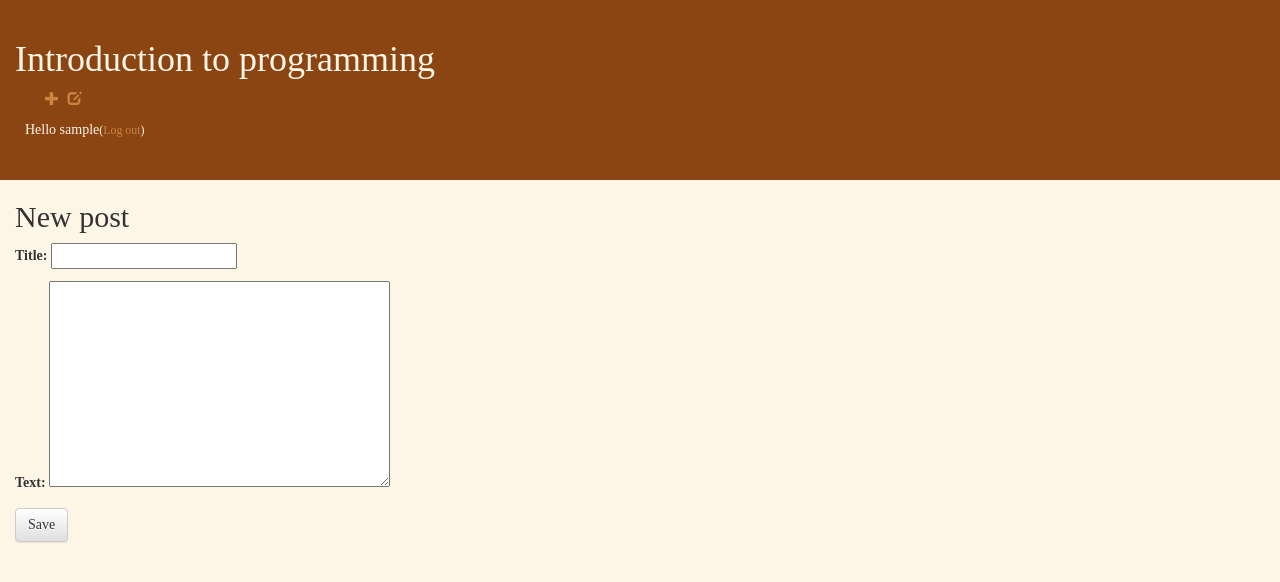
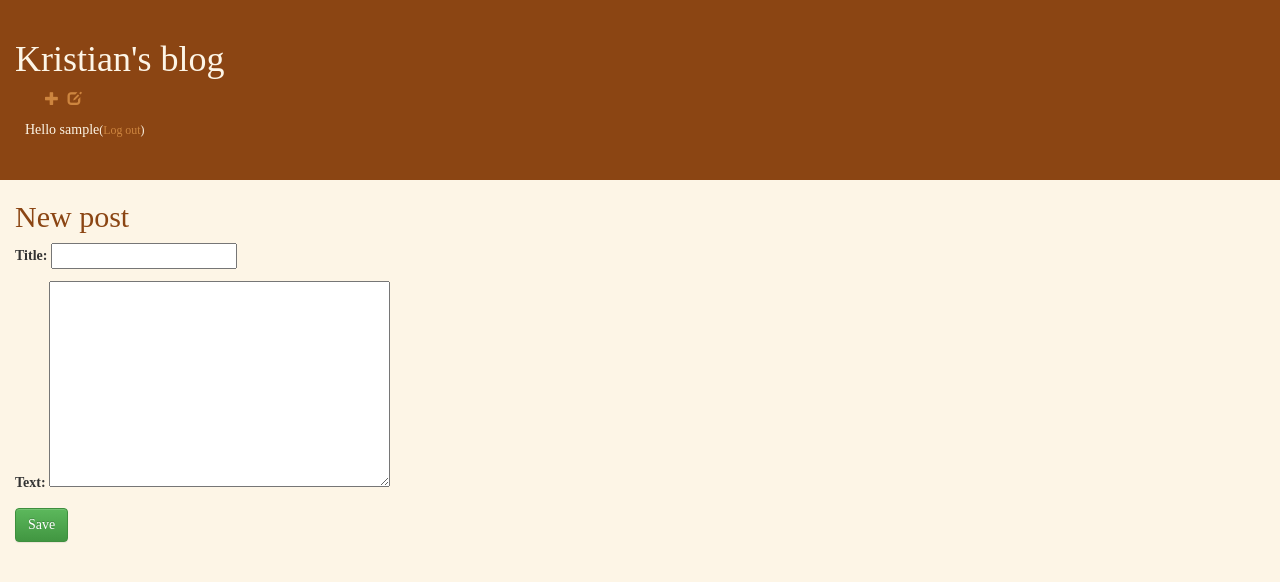
Before and after one commit to kristian-sotirov/cs-blog, a Django app: page /post/new/ in a window 1280 px wide. Shown: the top 582 px of the page. Run offline with Django 3.2, Linux system fonts and the light colour scheme; the visitor is signed in with stand-in values (Sample User, id 1); some libraries are stand-ins or nearby versions.

Commit message:
Changed the name of blog. Added some css on new post/comment

```diff
--- a/blog/templates/blog/add_comment_to_post.html
+++ b/blog/templates/blog/add_comment_to_post.html
@@ -2,10 +2,10 @@
 
 {% block content %}
 
-	<h1>New comment</h1>
+	<h2 class="post-title">New comment</h2>
 	<form method="POST" class="post-form">{% csrf_token %}
 		{{ form.as_p }}
-		<button type="submit" class="save btn btn-default">Send</button>
+		<button type="submit" class="save btn btn-success">Send</button>
 	</form>
 
 {% endblock %}
--- a/blog/templates/blog/base.html
+++ b/blog/templates/blog/base.html
@@ -1,7 +1,7 @@
 {% load static %}
 <html>
 	<head>
-		<title>Introduction to programming</title>
+		<title>Kristian's blog</title>
 		<link rel="stylesheet" href="//maxcdn.bootstrapcdn.com/bootstrap/3.2.0/css/bootstrap.min.css">
 		<link rel="stylesheet" href="//maxcdn.bootstrapcdn.com/bootstrap/3.2.0/css/bootstrap-theme.min.css">
 		<link rel="stylesheet" href="{% static 'css/blog.css' %}">
@@ -11,7 +11,7 @@
 	<body>
 		<div class="heading">
 			<div>
-				<h1><a href="/">Introduction to programming</a></h1>
+				<h1><a href="/">Kristian's blog</a></h1>
 			</div>
 			<div class="top-menu">
 				{% if user.is_authenticated %}
--- a/blog/templates/blog/post_detail.html
+++ b/blog/templates/blog/post_detail.html
@@ -10,6 +10,7 @@
 				<i>{{ post.published_date }}</i>
 			</div>
 		{% else %}
+			<p>created: {{post.created_date|date:'d-m-Y'}}</p>
 			<a class="btn btn-success publish-button" href="{% url 'post_publish' pk=post.pk %}">Publish</a>
 		{% endif %}
 	</div>
--- a/blog/templates/blog/post_draft_list.html
+++ b/blog/templates/blog/post_draft_list.html
@@ -3,7 +3,7 @@
 {% block content %}
 	{% for post in posts %}
 		<div>
-			<h2><a href="{% url 'post_detail' pk=post.pk %}">{{ post.title }} </a></h2>
+			<h2><a href="{% url 'post_detail' pk=post.pk %}" class="post-title">{{ post.title }} </a></h2>
 			<p class="post">{{ post.text|truncatechars:100 }} </p>
 			<p>created: {{post.created_date|date:'d-m-Y'}}</p>
 		</div>
--- a/blog/templates/blog/post_edit.html
+++ b/blog/templates/blog/post_edit.html
@@ -1,9 +1,9 @@
 {% extends 'blog/base.html' %}
 
 {% block content %}
-	<h2>New post</h2>
+	<h2 class="post-title">New post</h2>
 	<form method="POST">{% csrf_token %}
 		{{ form.as_p }}
-		<button type="submit" class="save btn btn-default">Save</button>
+		<button type="submit" class="save btn btn-success">Save</button>
 	</form>
 {% endblock %}
```
